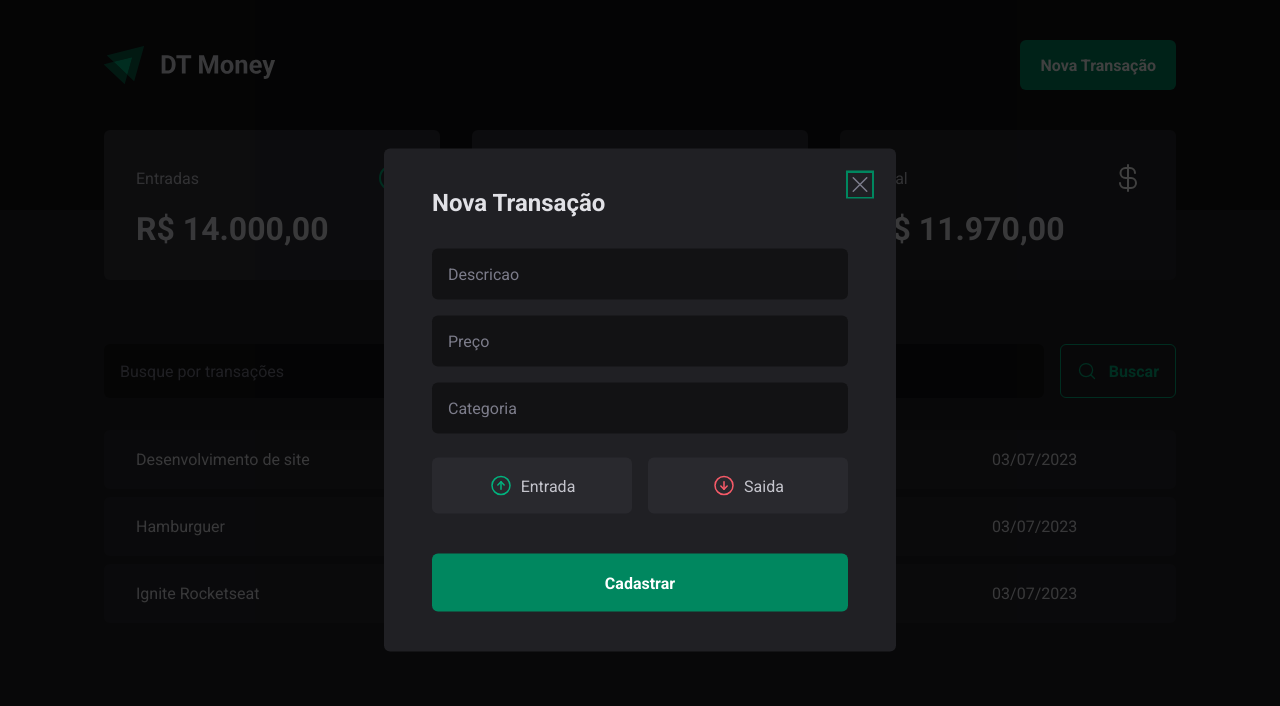
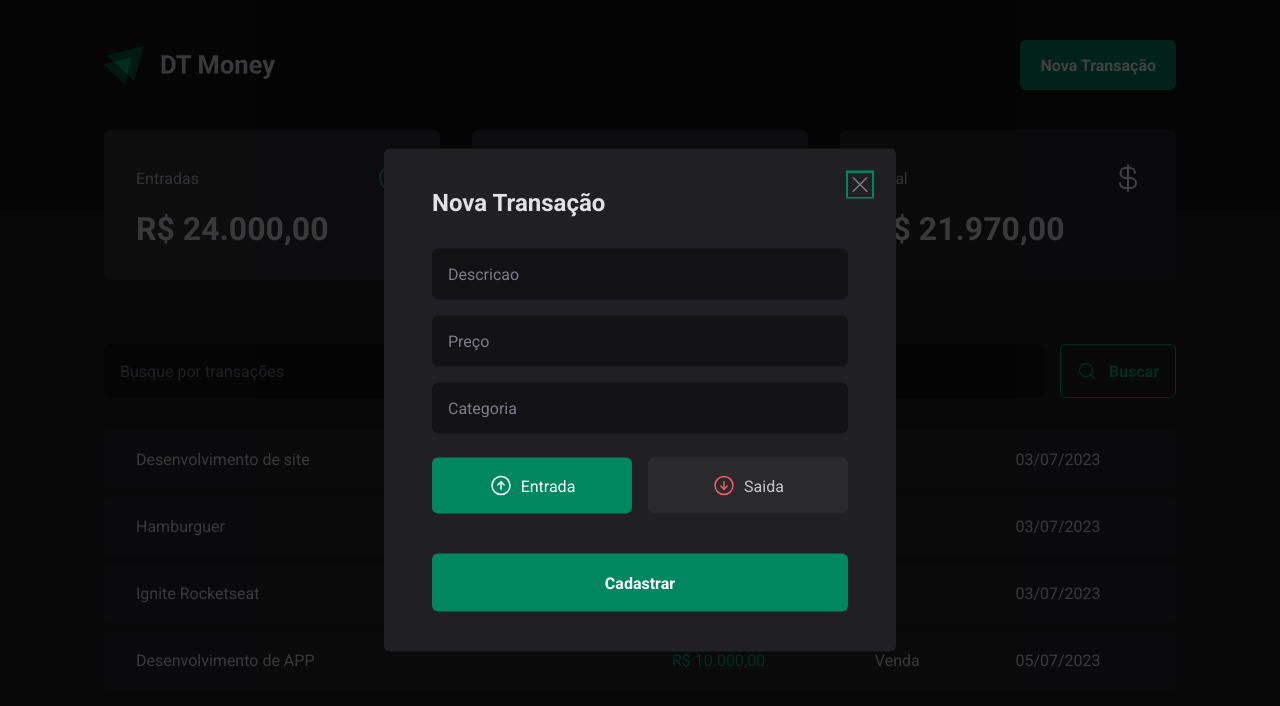
Before and after one commit to loupprodi/project-ignite03-dtmoney, a React (Vite) app: page / in a window 1280 px wide. Both pictures are taken after a click on the button "Nova Transação". Shown: the top 706 px of the page. Built offline with nearby package versions, Linux system fonts and the light colour scheme; data requests are answered from the project's data file.

Commit message:
add a lib axios e configurando, criando hook useSummary

```diff
--- a/package.json
+++ b/package.json
@@ -11,12 +11,16 @@
     "preview": "vite preview"
   },
   "dependencies": {
+    "@hookform/resolvers": "^3.1.1",
     "@radix-ui/react-dialog": "^1.0.4",
     "@radix-ui/react-radio-group": "^1.1.3",
+    "axios": "^1.4.0",
     "phosphor-react": "^1.4.1",
     "react": "^18.2.0",
     "react-dom": "^18.2.0",
-    "styled-components": "^6.0.1"
+    "react-hook-form": "^7.45.1",
+    "styled-components": "^6.0.1",
+    "zod": "^3.21.4"
   },
   "devDependencies": {
     "@types/react": "^18.0.37",
--- a/server.json
+++ b/server.json
@@ -23,6 +23,14 @@
       "catergory": "Educação",
       "price": 1980,
       "createdAt": "2023-07-03T23:21:24.264Z"
+    },
+    {
+      "description": "Desenvolvimento de APP",
+      "price": 10000,
+      "category": "Venda",
+      "type": "income",
+      "createdAt": "2023-07-05T21:05:43.791Z",
+      "id": 4
     }
   ]
 }
--- a/src/components/NewTransactionModal/index.tsx
+++ b/src/components/NewTransactionModal/index.tsx
@@ -1,4 +1,5 @@
 import * as Dialog from "@radix-ui/react-dialog";
+import { X, ArrowCircleUp, ArrowCircleDown } from "phosphor-react";
 import {
   Overlay,
   Content,
@@ -6,9 +7,47 @@ import {
   TransactionType,
   TransactionTypeButton,
 } from "./styles";
-import { X, ArrowCircleUp, ArrowCircleDown } from "phosphor-react";
+import * as z from "zod";
+import { Controller, useForm } from "react-hook-form";
+import { zodResolver } from "@hookform/resolvers/zod";
+import { api } from "../../lib/axios";
+
+const newTransactionFormSchema = z.object({
+  description: z.string(),
+  price: z.number(),
+  category: z.string(),
+  type: z.enum(["income", "outcome"]),
+});
+
+type NewTransactionFormInputs = z.infer<typeof newTransactionFormSchema>;
 
 export const NewTransactionModal = () => {
+  const {
+    control,
+    register,
+    handleSubmit,
+    formState: { isSubmitting },
+    reset,
+  } = useForm<NewTransactionFormInputs>({
+    resolver: zodResolver(newTransactionFormSchema),
+    defaultValues: {
+      type: "income",
+    },
+  });
+
+  const handleCreateNewTransaction = async (data: NewTransactionFormInputs) => {
+    const { description, price, category, type } = data;
+    await api.post("transactions", {
+      description,
+      price,
+      category,
+      type,
+      createdAt: new Date(),
+    });
+
+    reset();
+  };
+
   return (
     <Dialog.Portal>
       <Overlay>
@@ -18,12 +57,38 @@ export const NewTransactionModal = () => {
             <X size={24} />
           </CloseButton>
 
-          <form action="">
-            <input type="text" placeholder="Descricao" required />
-            <input type="number" placeholder="Preço" required />
-            <input type="text" placeholder="Categoria" required />
+          <form onSubmit={handleSubmit(handleCreateNewTransaction)}>
+            <input
+              type="text"
+              placeholder="Descricao"
+              {...register("description")}
+              required
+            />
+            <input
+              type="number"
+              placeholder="Preço"
+              {...register("price", { valueAsNumber: true })}
+              required
+            />
+            <input
+              type="text"
+              placeholder="Categoria"
+              {...register("category")}
+              required
+            />
 
-            <TransactionType>
+            <Controller
+              control={control}
+              name="type"
+              render={({ field }) => {
+                return (
+                  <TransactionType
+                    // onValueChange={field.onChange}
+                    onValueChange={(value: string) =>
+                      value as NewTransactionFormInputs["type"]
+                    }
+                    value={field.value}
+                  >
                     <TransactionTypeButton variant="income" value="income">
                       <ArrowCircleUp size={24} />
                       Entrada
@@ -34,8 +99,13 @@ export const NewTransactionModal = () => {
                       Saida
                     </TransactionTypeButton>
                   </TransactionType>
+                );
+              }}
+            />
 
-            <button type="submit">Cadastrar</button>
+            <button type="submit" disabled={isSubmitting}>
+              Cadastrar
+            </button>
           </form>
         </Content>
       </Overlay>
--- a/src/components/NewTransactionModal/styles.ts
+++ b/src/components/NewTransactionModal/styles.ts
@@ -50,7 +50,12 @@ export const Content = styled(Dialog.Content)`
       margin-top: 1.5rem;
       cursor: pointer;
 
-      &:hover {
+      &:disabled {
+        opacity: 0.6;
+        cursor: not-allowed;
+      }
+
+      &:not(:disabled):hover {
         background: ${(props) => props.theme["green-700"]};
         transition: background-color 0.2s;
       }
--- a/src/components/Summary/index.tsx
+++ b/src/components/Summary/index.tsx
@@ -1,31 +1,11 @@
 import { ArrowCircleDown, ArrowCircleUp, CurrencyDollar } from "phosphor-react";
 import { SummaryCard, SummaryContainer } from "./styles";
-import { TransactionsContext } from "../../contexts/TransactionsContext";
-import { useContext } from "react";
 import { priceFormatter } from "../../utils/formatter";
+import { useSummary } from "../../hooks/useSummary";
 
 export const Summary = () => {
-  const { transactions } = useContext(TransactionsContext);
-
+  const summary = useSummary();
   //{income: 0, outcome: 0, total: 0}
-
-  const summary = transactions.reduce(
-    (acc, transaction) => {
-      if (transaction.type === "income") {
-        acc.income += transaction.price;
-        acc.total += transaction.price;
-      } else {
-        acc.outcome += transaction.price;
-        acc.total -= transaction.price;
-      }
-      return acc;
-    },
-    {
-      income: 0,
-      outcome: 0,
-      total: 0,
-    }
-  );
 
   return (
     <SummaryContainer>
--- a/src/contexts/TransactionsContext.tsx
+++ b/src/contexts/TransactionsContext.tsx
@@ -1,4 +1,5 @@
 import { ReactNode, createContext, useEffect, useState } from "react";
+import { api } from "../lib/axios";
 
 export interface Transaction {
   id: number;
@@ -10,6 +11,7 @@ export interface Transaction {
 }
 interface TransactionContextType {
   transactions: Transaction[];
+  fetchTransactions: (query?: string) => Promise<void>;
 }
 
 interface TransactionsProviderProps {
@@ -23,21 +25,25 @@ export const TransactionsProvider = ({
 }: TransactionsProviderProps) => {
   const [transactions, setTransactions] = useState<Transaction[]>([]);
 
-  const loadTransactions = async () => {
-    const response = await fetch("http://localhost:3000/transactions");
-    const data = await response.json();
+  const fetchTransactions = async (query?: string) => {
+    const response = await api.get("transactions", {
+      params: {
+        q: query,
+      },
+    });
 
-    setTransactions(data);
+    setTransactions(response.data);
   };
 
   useEffect(() => {
-    loadTransactions();
+    fetchTransactions();
   }, []);
 
   return (
     <TransactionsContext.Provider
       value={{
         transactions,
+        fetchTransactions,
       }}
     >
       {children}
--- /dev/null
+++ b/src/hooks/useSummary.ts
@@ -0,0 +1,26 @@
+import { useContext } from "react";
+import { TransactionsContext } from "../contexts/TransactionsContext";
+
+export const useSummary = () => {
+  const { transactions } = useContext(TransactionsContext);
+
+  const summary = transactions.reduce(
+    (acc, transaction) => {
+      if (transaction.type === "income") {
+        acc.income += transaction.price;
+        acc.total += transaction.price;
+      } else {
+        acc.outcome += transaction.price;
+        acc.total -= transaction.price;
+      }
+      return acc;
+    },
+    {
+      income: 0,
+      outcome: 0,
+      total: 0,
+    }
+  );
+
+  return summary;
+};
--- /dev/null
+++ b/src/lib/axios.ts
@@ -0,0 +1,5 @@
+import axios from "axios";
+
+export const api = axios.create({
+  baseURL: "http://localhost:3000",
+});
--- a/src/pages/Transactions/components/SearchForm/index.tsx
+++ b/src/pages/Transactions/components/SearchForm/index.tsx
@@ -1,11 +1,39 @@
 import { MagnifyingGlass } from "phosphor-react";
 import { SearchFormContainer } from "./styles";
+import { useForm } from "react-hook-form";
+import * as z from "zod";
+import { zodResolver } from "@hookform/resolvers/zod";
+import { useContext } from "react";
+import { TransactionsContext } from "../../../../contexts/TransactionsContext";
+
+const searchFormSchema = z.object({
+  query: z.string(),
+});
+
+type SearchFormInputs = z.infer<typeof searchFormSchema>;
 
 export const SearchForm = () => {
+  const { fetchTransactions } = useContext(TransactionsContext);
+  const {
+    register,
+    handleSubmit,
+    formState: { isSubmitting },
+  } = useForm<SearchFormInputs>({
+    resolver: zodResolver(searchFormSchema),
+  });
+
+  const handleSearchTransactions = async (data: SearchFormInputs) => {
+    await fetchTransactions(data.query);
+  };
   return (
-    <SearchFormContainer>
-      <input type="text" placeholder="Busque por transações" />
-      <button type="submit">
+    <SearchFormContainer onSubmit={handleSubmit(handleSearchTransactions)}>
+      {/* on submit devido ao form */}
+      <input
+        type="text"
+        placeholder="Busque por transações"
+        {...register("query")}
+      />
+      <button type="submit" disabled={isSubmitting}>
         <MagnifyingGlass size={20} />
         Buscar
       </button>
--- a/src/pages/Transactions/components/SearchForm/styles.ts
+++ b/src/pages/Transactions/components/SearchForm/styles.ts
@@ -28,8 +28,14 @@ export const SearchFormContainer = styled.form`
     color: ${(props) => props.theme["green-300"]};
     font-weight: bold;
     border-radius: 6px;
+    cursor: pointer;
 
-    &:hover {
+    &:disabled {
+      opacity: 0.6;
+      cursor: not-allowed;
+    }
+
+    &:not(:disabled):hover {
       background: ${(props) => props.theme["green-500"]};
       border-color: ${(props) => props.theme["green-500"]};
       color: ${(props) => props.theme["white"]};
```
Also changed, not shown: 2 other files (tests, documents, lock files or other folders). Lines whose indentation alone changed are shown as unchanged.
